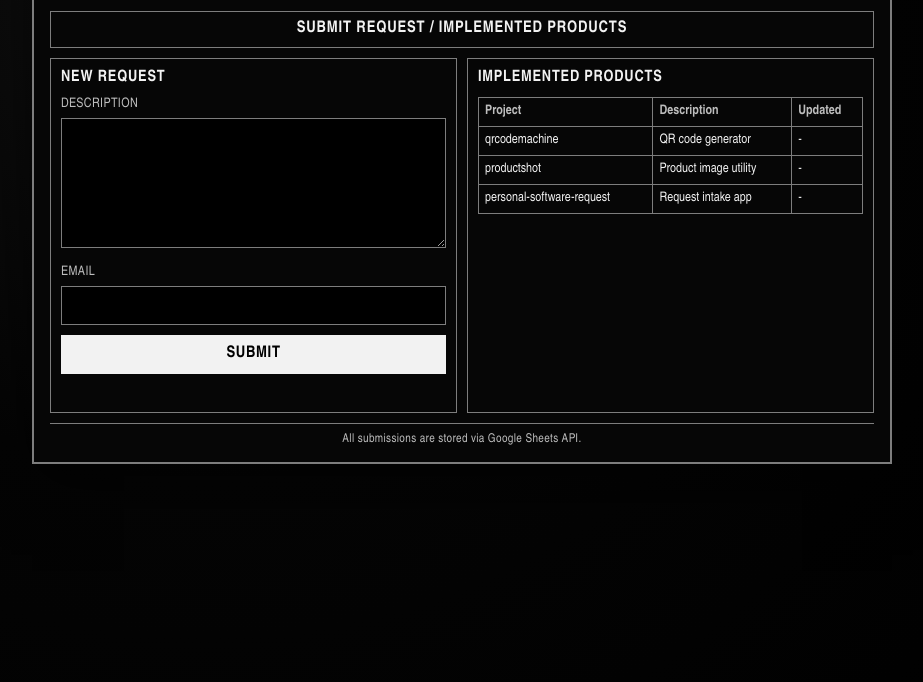
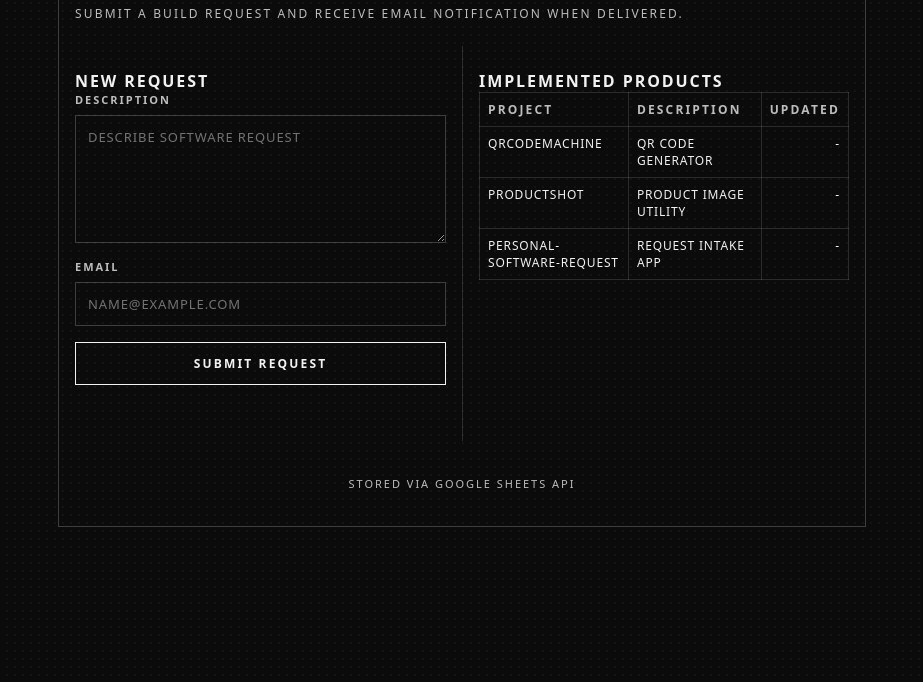
Before and after one commit to yaosamo/personal-software-request, a website: page index.html in a window 1280 px wide. Shown: the part 118-800 px from the top of the page, without its empty margins (178-1101 px from the left). Drawn offline with Linux system fonts and the light colour scheme; no server answers.

Commit message:
style: apply monochrome technical spec-sheet aesthetic

```diff
--- a/index.html
+++ b/index.html
@@ -6,90 +6,110 @@
     <title>Request Board</title>
     <style>
       :root {
-        --bg: #020202;
-        --paper: #060606;
-        --ink: #f2f2f2;
+        --bg: #0b0b0c;
+        --fg: #f2f2f2;
         --muted: #bdbdbd;
-        --line: #7d7d7d;
+        --line: rgba(242, 242, 242, 0.22);
+        --hair: rgba(242, 242, 242, 0.14);
+        --disabled: rgba(242, 242, 242, 0.45);
+        --track-1: 0.12em;
+        --track-2: 0.18em;
+        --track-3: 0.07em;
       }
 
-      * { box-sizing: border-box; }
+      * {
+        box-sizing: border-box;
+        border-radius: 0;
+      }
 
       body {
         margin: 0;
-        min-height: 100vh;
-        background: radial-gradient(circle at 30% 10%, #111 0%, #040404 45%, #000 100%);
-        color: var(--ink);
-        font-family: "Arial Narrow", "Helvetica Neue", Arial, sans-serif;
-        padding: 16px;
+        background: var(--bg);
+        color: var(--fg);
+        text-transform: uppercase;
+        font-family: ui-sans-serif, system-ui, -apple-system, Segoe UI, Roboto, Helvetica, Arial;
+        font-variant-numeric: tabular-nums;
+        letter-spacing: var(--track-3);
+      }
+
+      body::before {
+        content: "";
+        position: fixed;
+        inset: 0;
+        pointer-events: none;
+        opacity: 0.04;
+        background-image: radial-gradient(circle at 1px 1px, #ffffff 1px, transparent 0);
+        background-size: 8px 8px;
+      }
+
+      main {
+        max-width: 840px;
+        margin: 48px auto 64px;
+        padding: 0 16px;
       }
 
       .sheet {
-        max-width: 860px;
-        margin: 0 auto;
-        border: 2px solid var(--line);
-        background: var(--paper);
-        padding: 16px;
-        box-shadow: 0 18px 60px rgba(0, 0, 0, 0.65);
+        border: 1px solid var(--line);
       }
 
-      .brand {
-        text-align: center;
-        border-bottom: 1px solid var(--line);
-        padding-bottom: 12px;
-        margin-bottom: 12px;
+      .section {
+        padding: 24px 16px;
       }
 
-      .brand h1 {
+      .section + .section {
+        border-top: 1px solid var(--hair);
+      }
+
+      h1,
+      h2 {
         margin: 0;
-        letter-spacing: 0.08em;
-        font-size: clamp(1.5rem, 4.5vw, 2.4rem);
+        letter-spacing: var(--track-1);
         font-weight: 800;
       }
 
-      .brand p {
-        margin: 6px 0 0;
-        color: var(--muted);
-        font-size: 0.9rem;
+      h1 {
+        font-size: 28px;
       }
 
-      .title-row {
-        border: 1px solid var(--line);
-        text-align: center;
-        padding: 8px;
-        font-weight: 700;
-        letter-spacing: 0.05em;
-        margin-bottom: 10px;
+      h2 {
+        font-size: 16px;
+      }
+
+      .subtitle {
+        margin: 12px 0 0;
+        color: var(--muted);
+        letter-spacing: var(--track-2);
+        font-size: 12px;
       }
 
       .grid {
         display: grid;
         grid-template-columns: 1fr 1fr;
-        gap: 10px;
       }
 
-      .box {
-        border: 1px solid var(--line);
-        padding: 10px;
+      .grid > .pane {
+        padding: 24px 16px;
       }
 
-      .box h2 {
-        margin: 0 0 10px;
-        font-size: 0.98rem;
-        letter-spacing: 0.05em;
+      .grid > .pane + .pane {
+        border-left: 1px solid var(--hair);
       }
 
       form {
         display: grid;
-        gap: 10px;
+        gap: 16px;
+      }
+
+      .field {
+        display: grid;
+        gap: 8px;
       }
 
       label {
-        display: block;
-        margin-bottom: 5px;
-        font-size: 0.82rem;
         color: var(--muted);
-        letter-spacing: 0.03em;
+        letter-spacing: var(--track-2);
+        font-weight: 600;
+        font-size: 11px;
       }
 
       input,
@@ -97,108 +117,165 @@
       button {
         width: 100%;
         font: inherit;
+        text-transform: uppercase;
+        letter-spacing: var(--track-3);
       }
 
       input,
       textarea {
-        background: #000;
-        color: var(--ink);
         border: 1px solid var(--line);
-        padding: 9px;
+        background: transparent;
+        color: var(--fg);
+        padding: 12px;
+        font-size: 13px;
+        font-weight: 500;
+      }
+
+      input::placeholder,
+      textarea::placeholder {
+        color: var(--disabled);
+      }
+
+      input:focus,
+      textarea:focus {
+        outline: none;
+        border-color: var(--fg);
       }
 
       textarea {
-        min-height: 130px;
+        min-height: 128px;
         resize: vertical;
       }
 
       button {
-        border: 1px solid var(--ink);
-        background: var(--ink);
-        color: #000;
+        border: 1px solid var(--fg);
+        background: transparent;
+        color: var(--fg);
+        padding: 12px 16px;
+        font-size: 12px;
         font-weight: 700;
-        padding: 9px;
-        letter-spacing: 0.04em;
+        letter-spacing: var(--track-2);
         cursor: pointer;
+        transition: background-color 120ms ease, color 120ms ease, opacity 120ms ease;
       }
 
-      button:disabled { opacity: 0.65; cursor: wait; }
+      button:hover {
+        background: var(--fg);
+        color: var(--bg);
+      }
 
-      .status { min-height: 18px; font-size: 0.86rem; }
-      .ok { color: #d8ffd8; }
-      .err { color: #ffd2d2; }
+      button:active {
+        opacity: 0.85;
+      }
+
+      button:disabled {
+        border-color: var(--disabled);
+        color: var(--disabled);
+        cursor: wait;
+      }
+
+      .status {
+        min-height: 16px;
+        font-size: 11px;
+        letter-spacing: var(--track-2);
+      }
+
+      .ok {
+        color: var(--fg);
+      }
+
+      .err {
+        color: #f0b3b3;
+      }
 
       .table {
         width: 100%;
         border-collapse: collapse;
-        font-size: 0.82rem;
+        font-size: 12px;
+        letter-spacing: var(--track-3);
       }
 
       .table th,
       .table td {
-        border: 1px solid var(--line);
-        padding: 6px;
+        border: 1px solid var(--hair);
+        padding: 8px;
         vertical-align: top;
       }
 
       .table th {
+        color: var(--muted);
+        font-weight: 600;
+        letter-spacing: var(--track-2);
         text-align: left;
-        color: var(--muted);
-        font-weight: 700;
+      }
+
+      .table td:last-child,
+      .table th:last-child {
+        text-align: right;
       }
 
       .table a {
-        color: var(--ink);
-        text-decoration: underline;
-        text-underline-offset: 2px;
-        font-weight: 700;
+        color: var(--fg);
+        text-decoration: none;
+        border-bottom: 1px solid var(--line);
       }
 
-      .foot {
-        margin-top: 10px;
-        border-top: 1px solid var(--line);
-        padding-top: 8px;
-        color: var(--muted);
-        font-size: 0.76rem;
-        text-align: center;
-        letter-spacing: 0.03em;
+      .table a:hover {
+        border-bottom-color: var(--fg);
       }
 
-      @media (max-width: 780px) {
-        .grid { grid-template-columns: 1fr; }
+      .meta {
+        text-align: center;
+        color: var(--muted);
+        letter-spacing: var(--track-2);
+        font-size: 11px;
+      }
+
+      @media (max-width: 800px) {
+        .grid {
+          grid-template-columns: 1fr;
+        }
+
+        .grid > .pane + .pane {
+          border-left: none;
+          border-top: 1px solid var(--hair);
+        }
+
+        h1 {
+          font-size: 24px;
+        }
       }
     </style>
   </head>
   <body>
-    <main class="sheet">
-      <header class="brand">
-        <h1>REQUEST BOARD</h1>
-        <p>Personal software intake and shipped products log</p>
-      </header>
-
-      <div class="title-row">SUBMIT REQUEST / IMPLEMENTED PRODUCTS</div>
+    <main>
+      <section class="sheet">
+        <section class="section">
+          <h1>Request Personal Software</h1>
+          <p class="subtitle">Submit a build request and receive email notification when delivered.</p>
+        </section>
 
         <section class="grid">
-        <section class="box">
-          <h2>NEW REQUEST</h2>
+          <section class="pane">
+            <h2>New Request</h2>
             <form id="request-form">
-            <div>
-              <label for="memo">DESCRIPTION</label>
-              <textarea id="memo" name="memo" maxlength="5000" required></textarea>
+              <div class="field">
+                <label for="memo">Description</label>
+                <textarea id="memo" name="memo" maxlength="5000" placeholder="Describe software request" required></textarea>
               </div>
 
-            <div>
-              <label for="email">EMAIL</label>
-              <input id="email" name="email" type="email" maxlength="320" required />
+              <div class="field">
+                <label for="email">Email</label>
+                <input id="email" name="email" type="email" maxlength="320" placeholder="name@example.com" required />
               </div>
 
-            <button id="submit-btn" type="submit">SUBMIT</button>
+              <button id="submit-btn" type="submit">Submit Request</button>
               <div id="status" class="status" aria-live="polite"></div>
             </form>
           </section>
 
-        <aside class="box">
-          <h2>IMPLEMENTED PRODUCTS</h2>
+          <aside class="pane">
+            <h2>Implemented Products</h2>
             <table class="table" aria-label="Implemented products">
               <thead>
                 <tr>
@@ -216,7 +293,10 @@
           </aside>
         </section>
 
-      <div class="foot">All submissions are stored via Google Sheets API.</div>
+        <section class="section">
+          <p class="meta">Stored via Google Sheets API</p>
+        </section>
+      </section>
     </main>
 
     <script>
```
Lines whose indentation alone changed are shown as unchanged.
